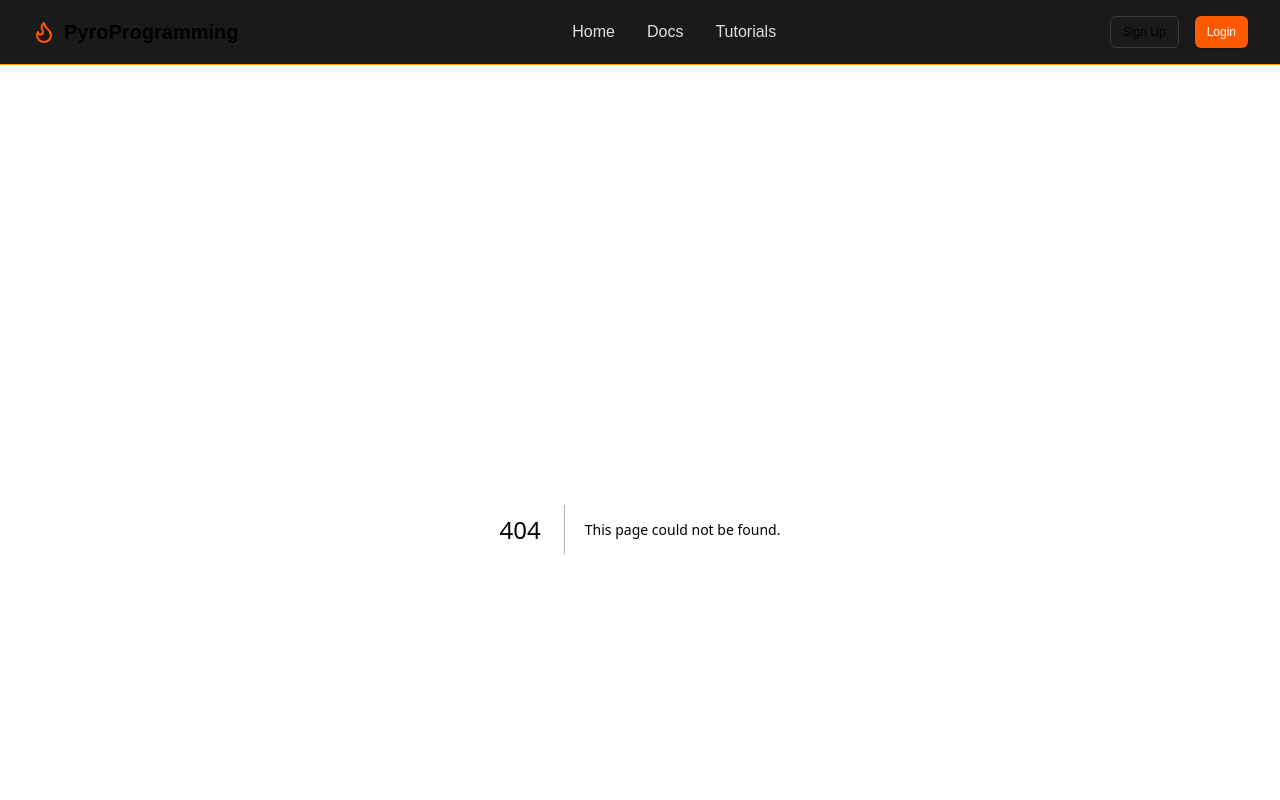
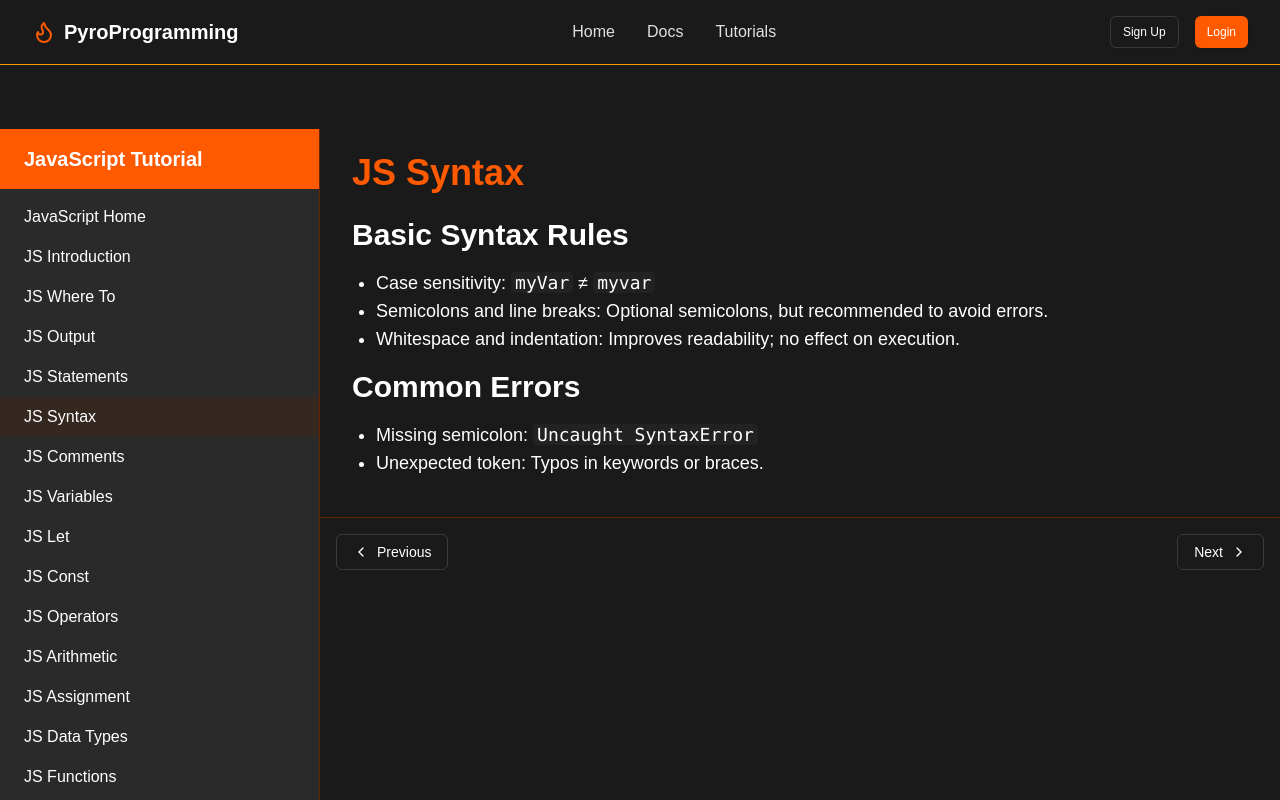
Before and after one commit to 321EZ123/PyroProgramming, a Next.js app: page /tutorials/javascript/syntax in a window 1280 px wide. Before the commit this address had no page. Shown: the top 800 px of the page. Built offline with nearby package versions, Linux system fonts and the light colour scheme.

Commit message:
Create page.tsx

```diff
--- /dev/null
+++ b/src/app/tutorials/javascript/syntax/page.tsx
@@ -0,0 +1,21 @@
+"use client";
+
+export default function JsSyntax() {
+  return (
+    <div className="max-w-4xl mx-auto">
+      <h1 className="text-4xl font-bold mb-6 text-primary">JS Syntax</h1>
+      <h2 className="text-3xl font-semibold mb-4">Basic Syntax Rules</h2>
+      <ul className="list-disc pl-6 mb-4 text-lg">
+        <li>Case sensitivity: <code className="bg-card/50 px-1 rounded">myVar</code> ≠ <code className="bg-card/50 px-1 rounded">myvar</code></li>
+        <li>Semicolons and line breaks: Optional semicolons, but recommended to avoid errors.</li>
+        <li>Whitespace and indentation: Improves readability; no effect on execution.</li>
+      </ul>
+
+      <h2 className="text-3xl font-semibold mb-4">Common Errors</h2>
+      <ul className="list-disc pl-6 mb-4 text-lg">
+        <li>Missing semicolon: <code className="bg-card/50 px-1 rounded">Uncaught SyntaxError</code></li>
+        <li>Unexpected token: Typos in keywords or braces.</li>
+      </ul>
+    </div>
+  );
+}
```
